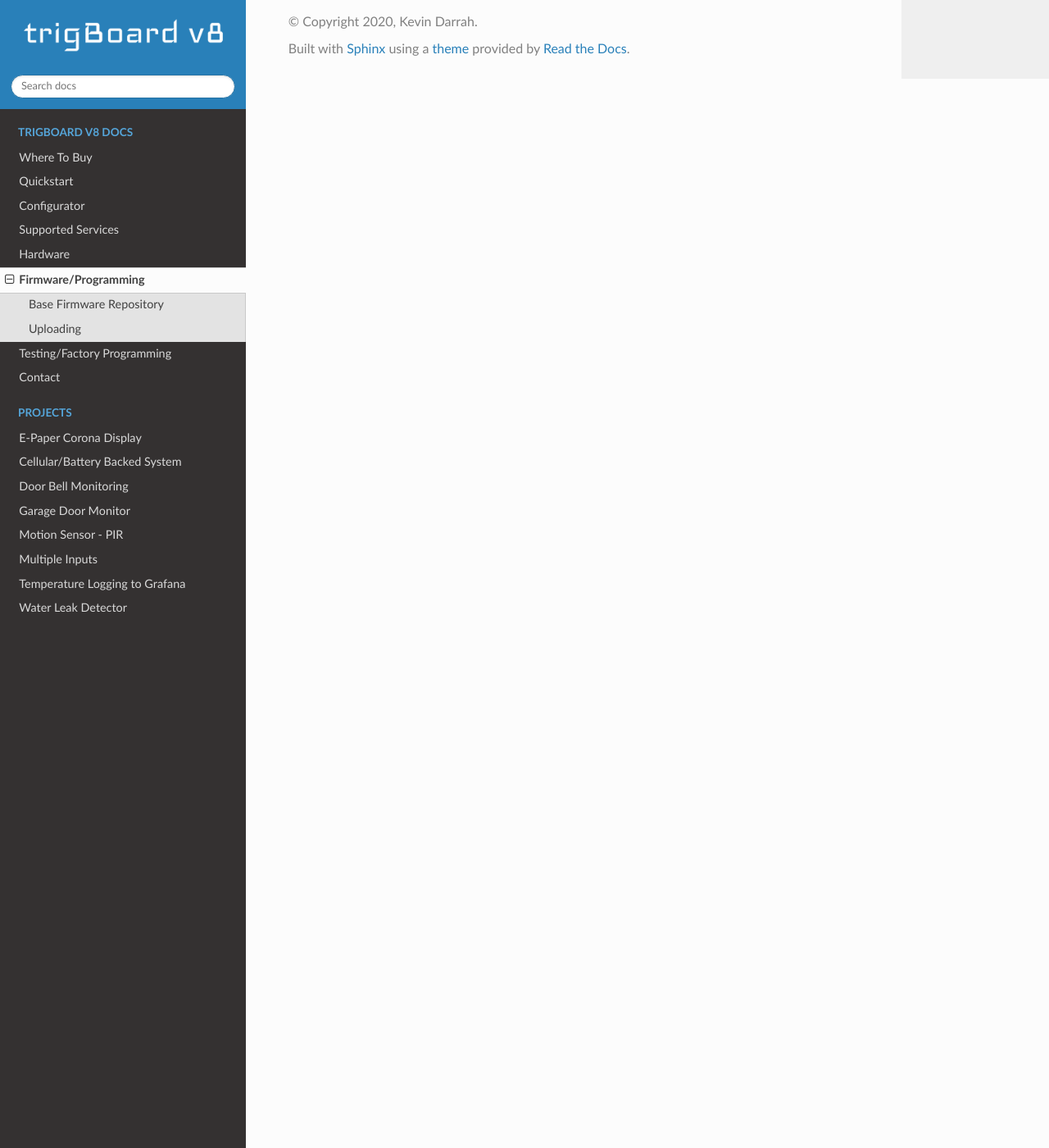
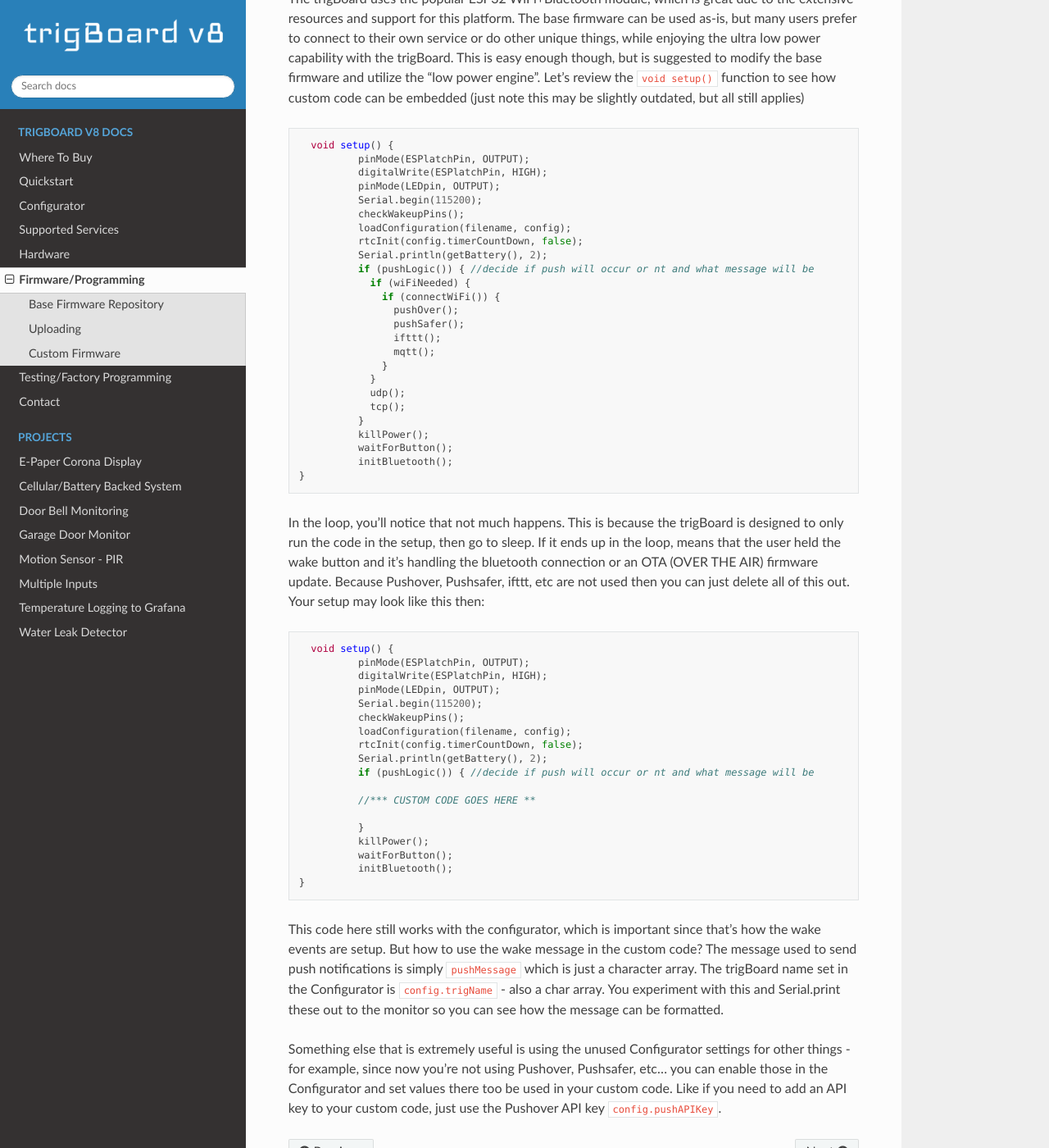
Before and after one commit to krdarrah/trigBoard_docs, a Sphinx documentation site: the page built from docs/Firmware.rst, in a window 1280 px wide and 1400 px high, scrolled down 2809 px. Shown: the whole window at 82% size. Built offline with Sphinx 7.4.7 and the Read the Docs theme 2.0.0, drawn with Linux system fonts in a browser that asks for light colours; some of the changed text lies outside the part shown.

Commit message:
custom firmware added

```diff
--- a/docs/Firmware.rst
+++ b/docs/Firmware.rst
@@ -68,3 +68,64 @@ Here's a pretty long video showing how it can be done both ways with a USB-Seria
 
 	.. warning::
 		When using the GUI, you might get a pop-up about installing an old version of Java - just make sure to install the latest version and it should work
+
+
+Custom Firmware
+-------------------------
+
+The trigBoard uses the popular ESP32 WiFi+Bluetooth module, which is great due to the extensive resources and support for this platform.  The base firmware can be used as-is, but many users prefer to connect to their own service or do other unique things, while enjoying the ultra low power capability with the trigBoard.  This is easy enough though, but is suggested to modify the base firmware and utilize the "low power engine".  Let's review the :code:`void setup()` function to see how custom code can be embedded (just note this may be slightly outdated, but all still applies)
+
+.. code-block:: C
+
+	  void setup() {
+		  pinMode(ESPlatchPin, OUTPUT);
+		  digitalWrite(ESPlatchPin, HIGH);
+		  pinMode(LEDpin, OUTPUT);
+		  Serial.begin(115200);
+		  checkWakeupPins();
+		  loadConfiguration(filename, config);
+		  rtcInit(config.timerCountDown, false);
+		  Serial.println(getBattery(), 2);
+		  if (pushLogic()) { //decide if push will occur or nt and what message will be
+		    if (wiFiNeeded) {
+		      if (connectWiFi()) {
+		        pushOver();
+		        pushSafer();
+		        ifttt();
+		        mqtt();
+		      }
+		    }
+		    udp();
+		    tcp();
+		  }
+		  killPower();
+		  waitForButton();
+		  initBluetooth();
+	}
+
+In the loop, you'll notice that not much happens.  This is because the trigBoard is designed to only run the code in the setup, then go to sleep.  If it ends up in the loop, means that the user held the wake button and it's handling the bluetooth connection or an OTA (OVER THE AIR) firmware update.  Because Pushover, Pushsafer, ifttt, etc are not used then you can just delete all of this out.  Your setup may look like this then:
+
+.. code-block:: C
+
+	  void setup() {
+		  pinMode(ESPlatchPin, OUTPUT);
+		  digitalWrite(ESPlatchPin, HIGH);
+		  pinMode(LEDpin, OUTPUT);
+		  Serial.begin(115200);
+		  checkWakeupPins();
+		  loadConfiguration(filename, config);
+		  rtcInit(config.timerCountDown, false);
+		  Serial.println(getBattery(), 2);
+		  if (pushLogic()) { //decide if push will occur or nt and what message will be
+
+		  //*** CUSTOM CODE GOES HERE **
+
+		  }
+		  killPower();
+		  waitForButton();
+		  initBluetooth();
+	}
+
+This code here still works with the configurator, which is important since that's how the wake events are setup. But how to use the wake message in the custom code? The message used to send push notifications is simply :code:`pushMessage` which is just a character array. The trigBoard name set in the Configurator is :code:`config.trigName` - also a char array.  You experiment with this and Serial.print these out to the monitor so you can see how the message can be formatted.
+
+Something else that is extremely useful is using the unused Configurator settings for other things - for example, since now you're not using Pushover, Pushsafer, etc... you can enable those in the Configurator and set values there too be used in your custom code.  Like if you need to add an API key to your custom code, just use the Pushover API key :code:`config.pushAPIKey`.
```
Also changed, not shown: 6 other files.
